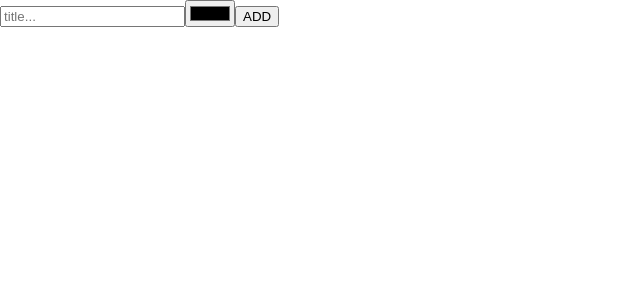
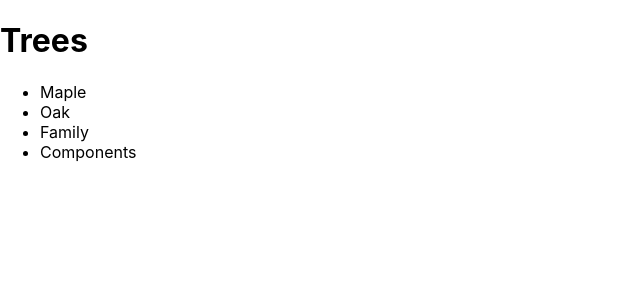
Before and after one commit to Coding-Gymnasium/eves-react-hooks, a React (Create React App) app: page / in a window 1280 px wide. Shown: the top 300 px of the page, without its empty margins (0-640 px from the left). Built offline with nearby package versions, Linux system fonts and the light colour scheme.

Commit message:
Creat context

```diff
--- a/src/App.js
+++ b/src/App.js
@@ -1,33 +1,18 @@
+import { useContext } from "react";
+import { TreesContext } from "./";
 import "./App.css";
-import { useInput } from "./useInput";
 
 function App() {
-  const [titleProps, resetTitle] = useInput("");
-  const [colorProps, resetColor] = useInput("#000000");
-
-  const submit = (e) => {
-    e.preventDefault();
-    const titleVal = titleProps.value;
-    const colorVal = colorProps.value;
-    console.log(`${titleVal} sounds like ${colorVal}`);
-    resetTitle("");
-    resetColor("#FFFFFF");
-  };
+  const { trees } = useContext(TreesContext);
 
   return (
     <>
-      <form onSubmit={submit}>
-        <input
-          {...titleProps}
-          type="text"
-          placeholder="title..."
-        />
-        <input
-          {...colorProps}
-          type="color"
-        />
-        <button>ADD</button>
-      </form>
+      <h1>Trees</h1>
+      <ul>
+        {trees.map((tree) => (
+          <li key={tree.id}>{tree.type}</li>
+        ))}
+      </ul>
     </>
   );
 }
--- a/src/index.js
+++ b/src/index.js
@@ -1,7 +1,20 @@
-import React from "react";
+import React, { createContext } from "react";
 import ReactDOM from "react-dom/client";
 import "./index.css";
 import App from "./App";
 
+export const TreesContext = createContext();
+
+const trees = [
+  { id: "1", type: "Maple" },
+  { id: "2", type: "Oak" },
+  { id: "3", type: "Family" },
+  { id: "4", type: "Components" },
+];
+
 const root = ReactDOM.createRoot(document.getElementById("root"));
-root.render(<App />);
+root.render(
+  <TreesContext.Provider value={{ trees }}>
+    <App />
+  </TreesContext.Provider>
+);
```
